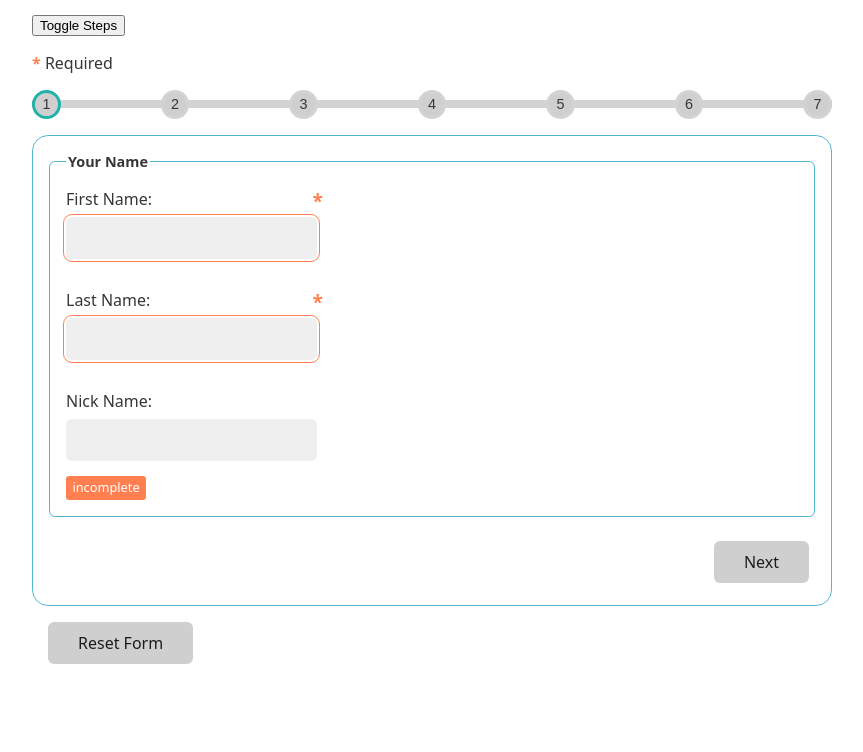
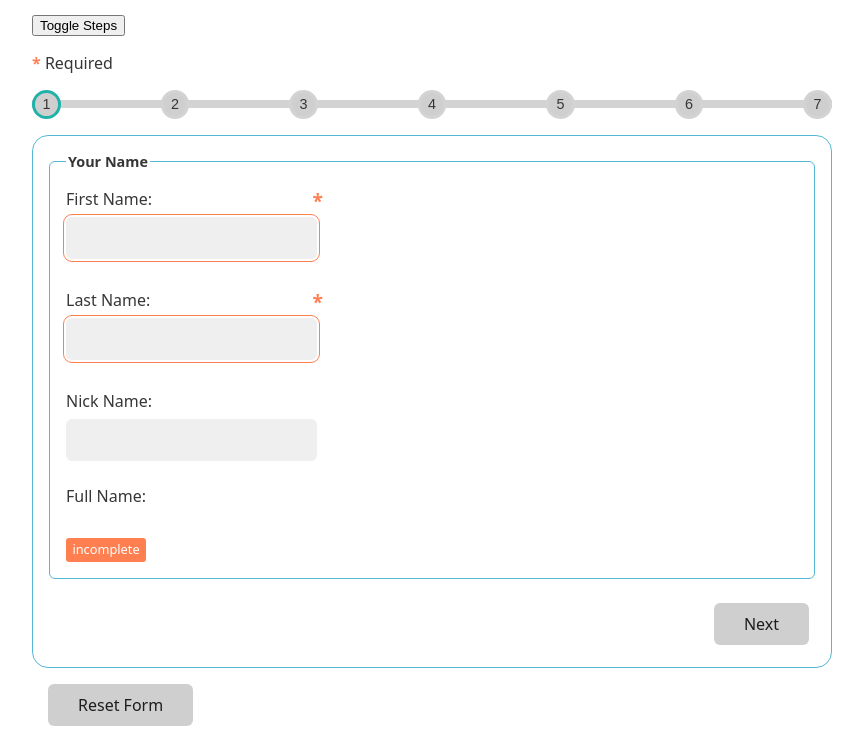
Before and after one commit to colinaut/action-form, a website built with Vite: page index.html in a window 1280 px wide. Shown: the part 111-863 px from the top of the page, without its empty margins (208-1071 px from the left). Before the commit the page ends 801 px from the top, so only its background shows below. Built offline with nearby package versions, Linux system fonts and the light colour scheme.

Commit message:
docs: updated example

```diff
--- a/index.html
+++ b/index.html
@@ -38,8 +38,10 @@
 						<fieldset name="names">
 							<legend>Your Name</legend>
 							<label>First Name: <input type="text" name="first-name" required /></label>
+
 							<label>Last Name: <input type="text" name="lastName" required data-error="Last name is required" /></label>
 							<label>Nick Name: <input type="text" name="nick_name" /></label>
+							<div class="my-4">Full Name: <span data-text="first-name"></span> <em data-text="nick_name"></em> <span data-text="lastName"></span></div>
 						</fieldset>
 					</af-step>
 					<af-step>
@@ -145,7 +147,7 @@
 						</fieldset>
 					</af-step>
 					<af-step>
-						<af-preview auto-preview title-case></af-preview>
+						<af-preview title-case ignore="token"></af-preview>
 					</af-step>
 					<div style="margin: 1em"><button type="reset">Reset Form</button></div>
 				</form>
--- a/src/example.css
+++ b/src/example.css
@@ -91,7 +91,9 @@ af-fieldset:invalid::after {
 .m-0 {
 	margin: 0;
 }
-
+.my-4 {
+	margin-block: 1em;
+}
 .instructions {
 	margin-bottom: 0.5em;
 	color: rgb(108, 108, 108);
```
